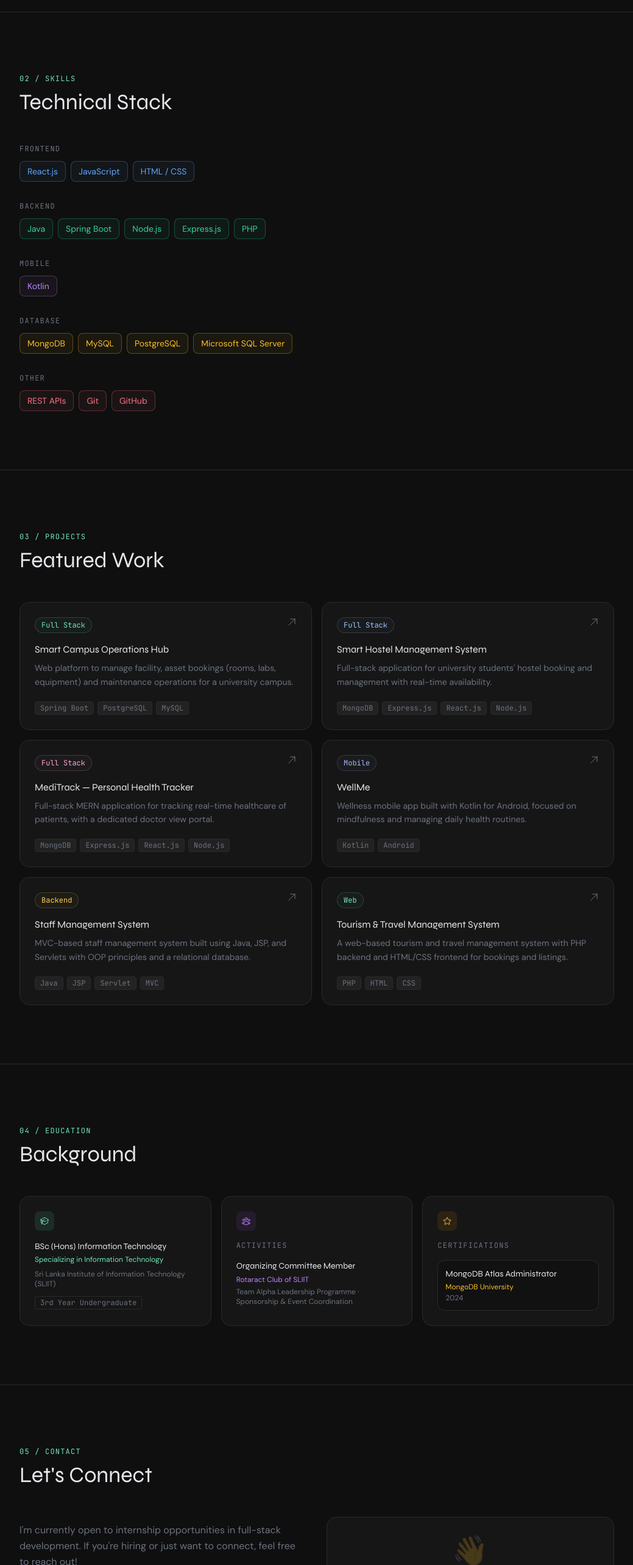
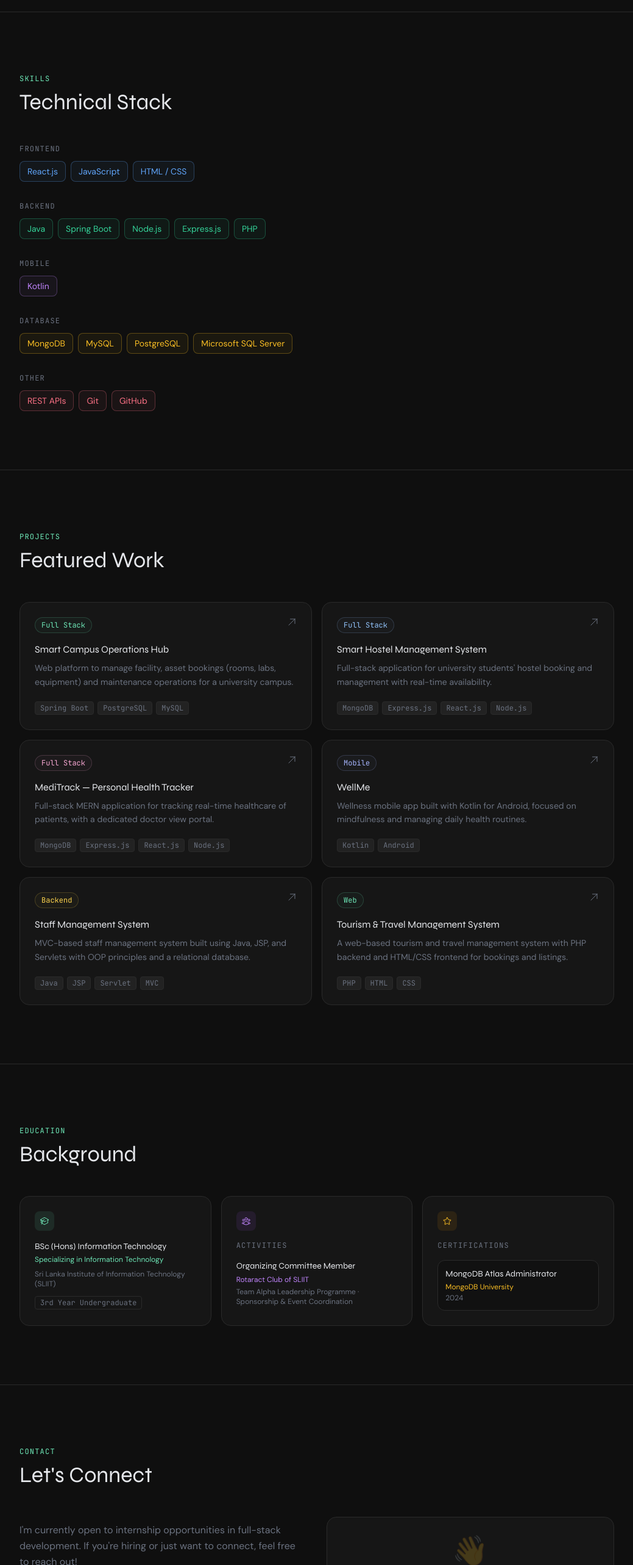
Before and after one commit to Keshaini/portfolio, a React (Create React App) app: page / in a window 1280 px wide. Shown: the part 840-3406 px from the top of the page at 61% size, without its empty margins (120-1159 px from the left). Built offline with nearby package versions, Linux system fonts and the light colour scheme.

Commit message:
update all components

```diff
--- a/src/components/Contact.jsx
+++ b/src/components/Contact.jsx
@@ -16,7 +16,7 @@ export default function Contact() {
     <section id="contact" className="py-24 px-6 max-w-5xl mx-auto">
       <div ref={ref} className="section-reveal">
         <div className="mb-12">
-          <span className="font-mono text-xs text-accent tracking-widest uppercase">05 / Contact</span>
+          <span className="font-mono text-xs text-accent tracking-widest uppercase">Contact</span>
           <h2 className="font-display text-3xl md:text-4xl font-700 text-soft mt-2">
             Let's Connect
           </h2>
--- a/src/components/Education.jsx
+++ b/src/components/Education.jsx
@@ -17,7 +17,7 @@ export default function Education() {
     <section id="education" className="py-24 px-6 max-w-5xl mx-auto">
       <div ref={ref} className="section-reveal">
         <div className="mb-12">
-          <span className="font-mono text-xs text-accent tracking-widest uppercase">04 / Education</span>
+          <span className="font-mono text-xs text-accent tracking-widest uppercase">Education</span>
           <h2 className="font-display text-3xl md:text-4xl font-700 text-soft mt-2">
             Background
           </h2>
--- a/src/components/Projects.jsx
+++ b/src/components/Projects.jsx
@@ -17,7 +17,7 @@ export default function Projects() {
     <section id="projects" className="py-24 px-6 max-w-5xl mx-auto">
       <div ref={ref} className="section-reveal">
         <div className="mb-12">
-          <span className="font-mono text-xs text-accent tracking-widest uppercase">03 / Projects</span>
+          <span className="font-mono text-xs text-accent tracking-widest uppercase">Projects</span>
           <h2 className="font-display text-3xl md:text-4xl font-700 text-soft mt-2">
             Featured Work
           </h2>
--- a/src/components/Skills.jsx
+++ b/src/components/Skills.jsx
@@ -31,7 +31,7 @@ export default function Skills() {
     <section id="skills" className="py-24 px-6 max-w-5xl mx-auto">
       <div ref={ref} className="section-reveal">
         <div className="mb-12">
-          <span className="font-mono text-xs text-accent tracking-widest uppercase">02 / Skills</span>
+          <span className="font-mono text-xs text-accent tracking-widest uppercase">Skills</span>
           <h2 className="font-display text-3xl md:text-4xl font-700 text-soft mt-2">
             Technical Stack
           </h2>
```
